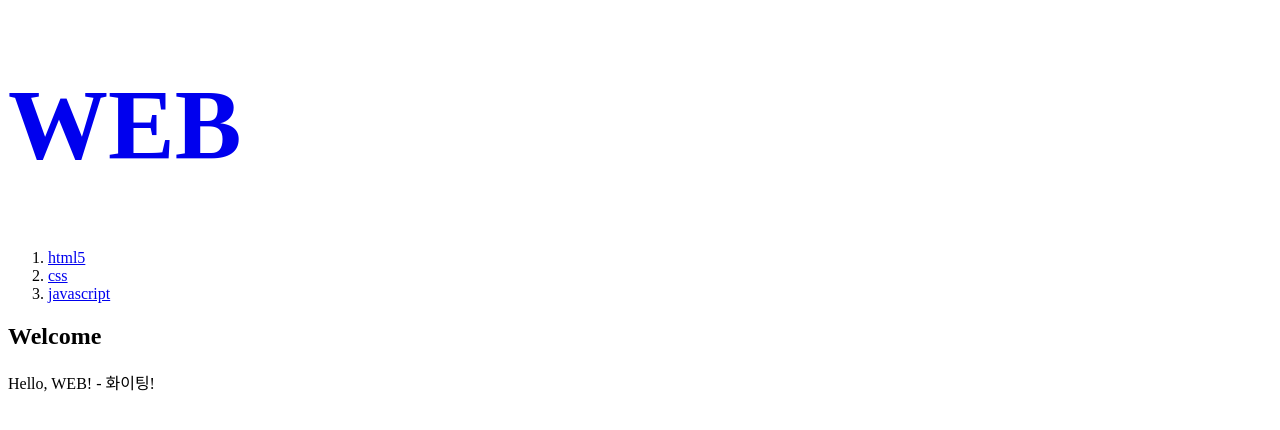
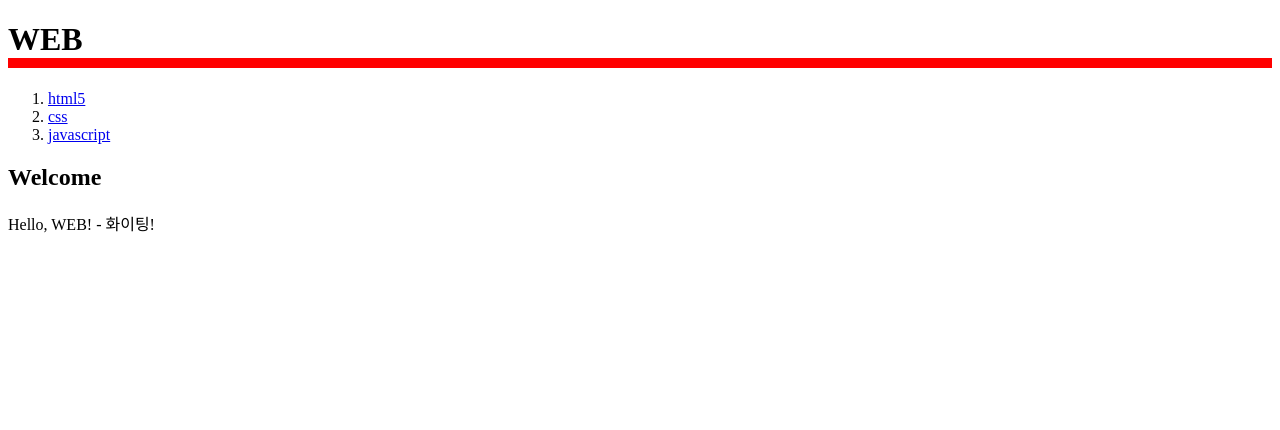
Before and after one commit to egoingsb/daitgirls-web-2, a plain HTML site: page index.html in a window 1280 px wide. Drawn offline with Linux system fonts and the light colour scheme.

Commit message:
h1 태그 디자인

```diff
--- a/index.html
+++ b/index.html
@@ -3,9 +3,14 @@
     <head>
         <title>WEB</title>
         <meta charset="utf-8">
+        <style>
+            h1{
+                border-bottom:10px solid red;
+            }
+        </style>
     </head>
     <body>
-        <h1 style="font-size:100px;"><a href="/index.html" style="text-decoration: none;">WEB</a></h1>
+        <h1><a>WEB</a></h1>
         <ol>
             <li><a href="1.html">html5</a></li>
             <li><a href="2.html">css</a></li>
```
